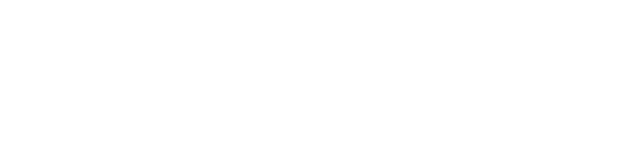
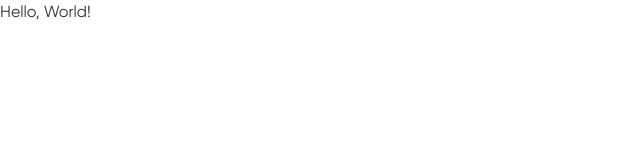
Before and after one commit to g0exe/ukrfreestyle, a plain HTML site: page index.html in a window 1280 px wide. Shown: the whole page, without its empty margins (0-640 px from the left). Drawn offline with nearby package versions, Linux system fonts and the light colour scheme.

Commit message:
fix prettier file

```diff
--- a/css/reset.css
+++ b/css/reset.css
@@ -7,6 +7,7 @@
 }
 
 body {
+  font-family: 'Gilroy', Arial, sans-serif;
   line-height: 1.5;
   color: #333;
   background-color: #fff;
--- a/index.html
+++ b/index.html
@@ -12,5 +12,7 @@
     <link rel="stylesheet" href="/fonts/stylesheet.css" />
     <link rel="stylesheet" href="/css/styles.css" />
   </head>
-  <body></body>
+  <body>
+    <p>Hello, World!</p>
+  </body>
 </html>
```
Also changed, not shown: .prettierrc.json.
